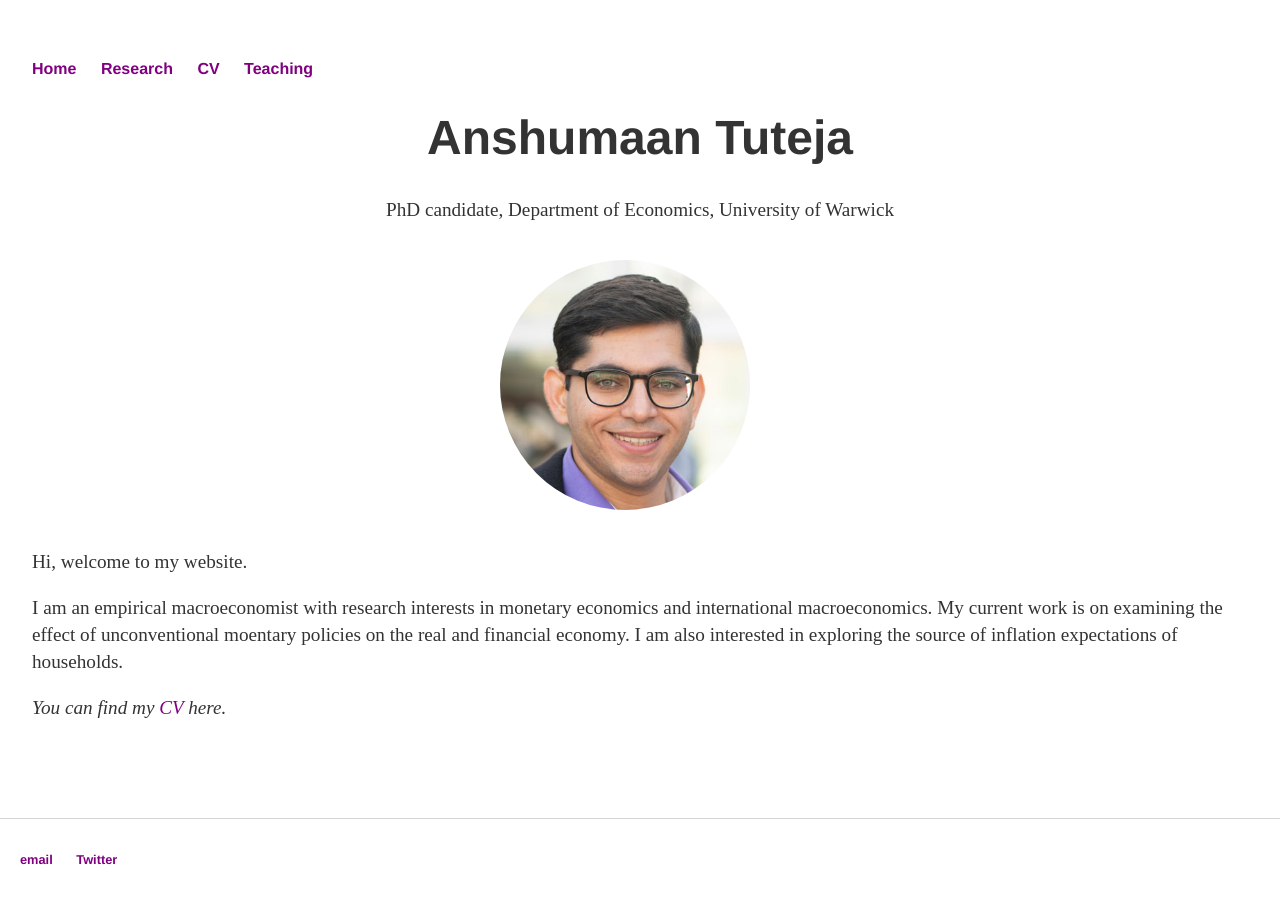
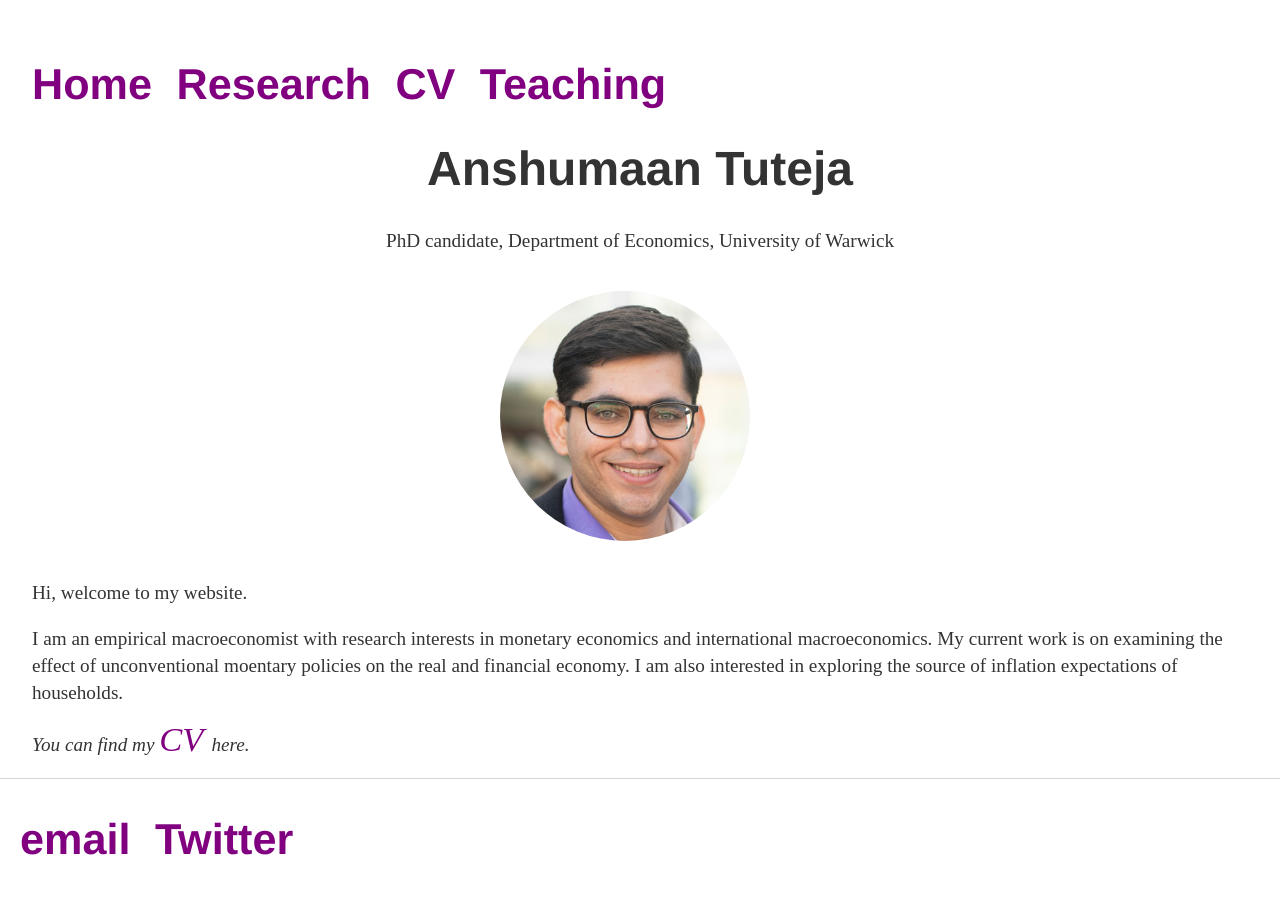
Before and after one commit to anshumaan-tuteja/anshumaan-tuteja.github.io, a Jekyll site: the page built from index.html, in a window 1280 px wide. Built offline with Jekyll 4.4.1, drawn with Linux system fonts in a browser that asks for light colours.

Commit message:
Update main.css

```diff
--- a/css/main.css
+++ b/css/main.css
@@ -30,10 +30,11 @@ nav ul, footer ul {
 nav ul li, footer ul li {
     display: inline;
     margin-right: 20px;
+   font-size:1.5em;
 }
 
 a {
-    font-size: 1.8em
+    font-size: 1.8em;
     text-decoration: none;
     color: #800080;
 }
@@ -67,7 +68,7 @@ p {
 
 footer {
     border-top: 1px solid #d5d5d5;
-    font-size: .8em;
+    font-size: 1em;
     padding: 20px;
     position: fixed;
     bottom: 0;
```
